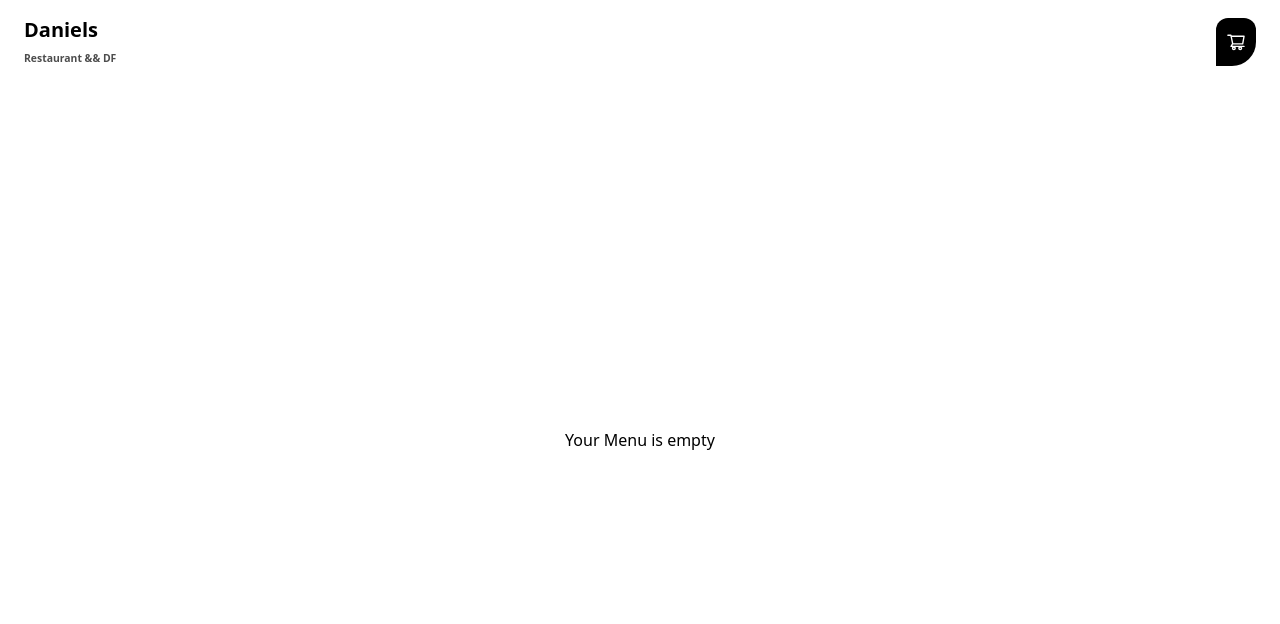
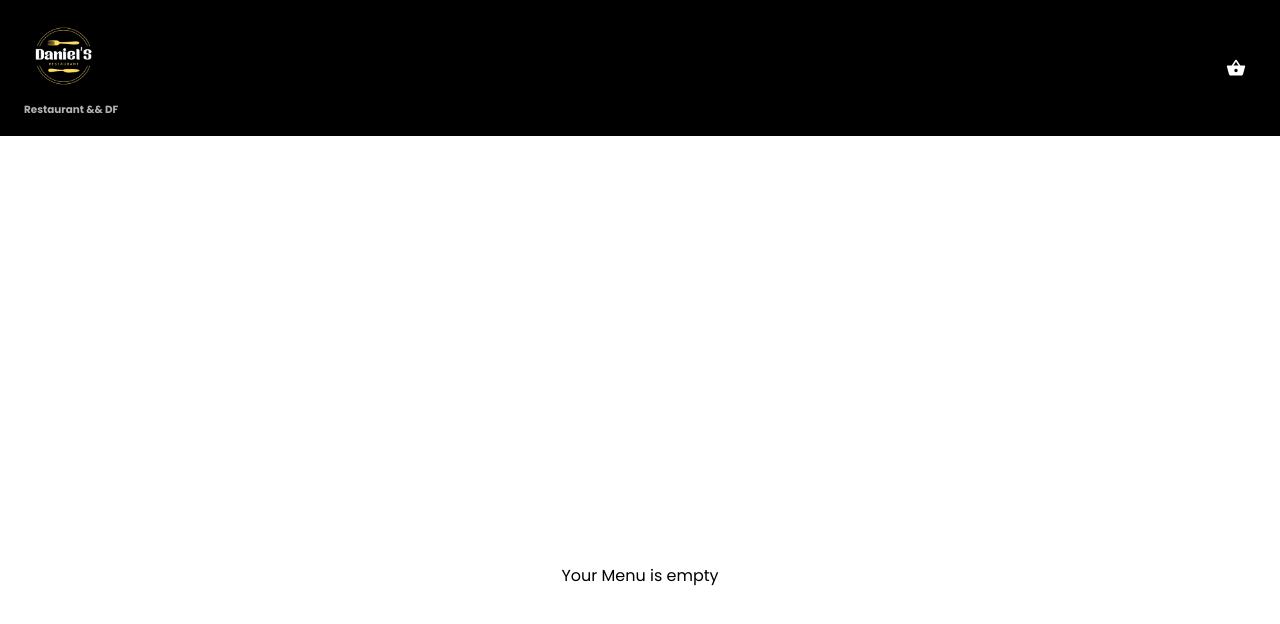
Before and after one commit to DanielFigueroaDuran/project_restaurant_moviles, a React (Vite) app: page /menu in a window 1280 px wide. Shown: the top 624 px of the page. Built offline with nearby package versions, Linux system fonts and the light colour scheme.

Commit message:
creando grupo de botones

```diff
--- /dev/null
+++ b/src/components/ButtonGroup.jsx
@@ -0,0 +1,63 @@
+import { useState } from "react";
+import { categories } from "../utils/data";
+import { IoFastFood } from "react-icons/io5";
+
+const ButtonGroup = () => {
+    const [filter, setFilter] = useState("chicken");
+    console.log(filter)
+
+
+    return (
+        <section className="w-full my-6" id="menu">
+            <div className="w-full flex flex-col items-center justify-center">
+                <p className="text-2xl font-semibold capitalize text-headingColor relative before:absolute before:rounded-lg before:content before:w-16 before:h-1 before:-bottom-2 before:left-0 before:bg-gradient-to-tr from-orange-400 to-orange-600 transition-all ease-in-out duration-100 mr-auto">
+                    Our Hot Dishes
+                </p>
+
+                <div className="w-full flex items-center justify-start lg:justify-center gap-8 py-6 overflow-x-scroll scrollbar-none border px-6 border-[blue]">
+                    {categories &&
+                        categories.map((category) => (
+                            <div
+
+                                key={category.id}
+                                className={`group ${filter === category.urlParamName ? "bg-cartNumBg" : "bg-card"
+                                    } w-24 min-w-[94px] h-28 cursor-pointer rounded-lg drop-shadow-xl flex flex-col gap-3 items-center justify-center hover:bg-cartNumBg`}
+                                onClick={() => setFilter(category.urlParamName)}
+                            >
+                                <div
+                                    className={`w-10 h-10 rounded-full shadow-lg ${filter === category.urlParamName
+                                        ? "bg-white"
+                                        : "bg-cartNumBg"
+                                        } group-hover:bg-white flex items-center justify-center`}
+                                >
+                                    <IoFastFood
+                                        className={`${filter === category.urlParamName
+                                            ? "text-textColor"
+                                            : "text-white"
+                                            } group-hover:text-textColor text-lg`}
+                                    />
+                                </div>
+                                <p
+                                    className={`text-sm ${filter === category.urlParamName
+                                        ? "text-white"
+                                        : "text-textColor"
+                                        } group-hover:text-white`}
+                                >
+                                    {category.name}
+                                </p>
+                            </div>
+                        ))}
+                </div>
+
+                {/* <div className="w-full">
+                    <RowContainer
+                        flag={false}
+                        data={foodItems?.filter((n) => n.category == filter)}
+                    />
+                </div> */}
+            </div>
+        </section>
+    )
+}
+
+export default ButtonGroup
--- a/src/components/Navbar.jsx
+++ b/src/components/Navbar.jsx
@@ -1,31 +1,29 @@
-import { useContext, useEffect, useState } from 'react'
-import { AiOutlineShoppingCart } from "react-icons/ai";
+import { useContext } from 'react'
+//import { AiOutlineShoppingCart } from "react-icons/ai";
 import { Link } from 'react-router-dom';
 import { RestaurantContext } from './context/Context';
+import logo from "../assets/logo/logoDaniel.jpg";
+import { MdShoppingBasket } from "react-icons/md";
 
 const Navbar = () => {
     const { menuQuantity } = useContext(RestaurantContext);
-    const [scroll, setScroll] = useState(false);
 
-    useEffect(() => {
-        window.addEventListener("scroll", () => {
-            setScroll(window.scrollY > 20);
-        });
-    }, []);
 
     return (
-        <div className={`${scroll ? 'bg-back shadow-sm' : ''} fixed top-0 left-0 w-full z-20`}>
-            <nav className='relattive ma-auto flex items-center justify-between py-4 p-6'>
+
+        <div>
+            <nav className='relattive ma-auto flex items-center justify-between py-4 p-6 bg-black'>
                 <div>
                     <Link to="/">
-                        <h4 className='text-xl font-semibold text-black'>Daniels</h4>
+                        <img className=" w-20 object-cover rounded-full
+                     " src={logo} alt="Logo" />
                     </Link>
 
-                    <span className='text-[0.65rem] font-bold opacity-70'>Restaurant && DF</span>
+                    <span className='text-[0.65rem] text-white font-bold opacity-70'>Restaurant && DF</span>
                 </div>
                 <Link to="/menu">
                     <div className='cursor-pointer flex items-center justify-center w-10 h-12 bg-black rounded-t-xl rounded-br-3xl relative'>
-                        <AiOutlineShoppingCart className='text-white text-xl' />
+                        <MdShoppingBasket className='text-white text-xl' />
                         {
                             menuQuantity > 0
                                 ? <div className='absolute bg-red-500 text-[0.65rem] w-4 h-4 right-1 top-2 flex items-center justify-center rounded-full text-white'
@@ -38,6 +36,7 @@ const Navbar = () => {
                 </Link>
             </nav>
         </div>
+
     )
 }
 
--- a/src/components/pages/HomePage.jsx
+++ b/src/components/pages/HomePage.jsx
@@ -2,16 +2,19 @@
 //import Contact from '../landingpage/Contact';
 //import Footer from '../landingpage/Footer';
 //import Home from '../landingpage/Home';
-import Menu from '../landingpage/Menu';
-import NavIcon from '../landingpage/NavIcon';
+//import Menu from '../landingpage/Menu';
+//import NavIcon from '../landingpage/NavIcon';
+
+import ButtonGroup from "../ButtonGroup"
 
 const HomePage = () => {
     return (
         <div className='font-poppins bg-back'>
-            <NavIcon />
+            <ButtonGroup />
+            {/* <NavIcon /> */}
             {/* <Home /> */}
             {/* <Abaut /> */}
-            <Menu />
+            {/* <Menu /> */}
             {/* <Contact /> */}
             {/* <Footer /> */}
 
--- a/src/index.css
+++ b/src/index.css
@@ -1,8 +1,25 @@
+@import url(https://fonts.googleapis.com/css?family=Poppins:100,100italic,200,200italic,300,300italic,regular,italic,500,500italic,600,600italic,700,700italic,800,800italic,900,900italic);
+
 @tailwind base;
 @tailwind components;
 @tailwind utilities;
 
-@layer base {
+
+body{
+   font-family: "Poppins", sans-serif;
+}
+
+html, body{
+    scroll-behavior: smooth;
+  overflow-x: hidden;
+}
+
+.section {
+    @apply container mx-auto pt-[2rem] lg:px-8 px-4
+  }
+
+
+/* @layer base {
   @font-face {
     font-family: "Poppins";
     src: url(./Fonts/Poppins-Regular.ttf);
@@ -13,13 +30,11 @@
   img {
     width: 100%;
   }
-  .section {
-    @apply container mx-auto pt-[8rem] lg:px-8 px-4
-  }
+
   .btn {
     @apply rounded-t-[1rem] rounded-bl-[1rem] bg-black p-4 flex items-center gap-4 text-white text-[0.85rem]
   }
-}
+} */
 
 /* @layer base {
   body {
--- a/src/utils/data.jsx
+++ b/src/utils/data.jsx
@@ -77,6 +77,25 @@ export const menus = [
     },
 ];
 
+export const categories = [
+    {
+        id: 1,
+        name: "Chicken",
+        urlParamName: "chicken",
+    },
+    {
+        id: 2,
+        name: "Curry",
+        urlParamName: "curry",
+    },
+    {
+        id: 3,
+        name: "Rice",
+        urlParamName: "rice",
+    },
+
+]
+
 export const footerSocials = [<BsFacebook />, <BsInstagram />, <BsTwitter />];
 export const footerContacts = [
     {
--- a/tailwind.config.js
+++ b/tailwind.config.js
@@ -4,8 +4,62 @@ export default {
     "./index.html",
     "./src/**/*.{js,ts,jsx,tsx}",
   ],
-  theme: {
-    extend: {},
+   theme: {
+    extend: {
+      width: {
+        150: "150px",
+        190: "190px",
+        225: "225px",
+        275: "275px",
+        300: "300px",
+        340: "340px",
+        350: "350px",
+        375: "375px",
+        460: "460px",
+        656: "656px",
+        880: "880px",
+        508: "508px",
+      },
+      height: {
+        80: "80px",
+        150: "150px",
+        225: "225px",
+        300: "300px",
+        340: "340px",
+        370: "370px",
+        420: "420px",
+        510: "510px",
+        600: "600px",
+        650: "650px",
+        685: "685px",
+        800: "800px",
+        "90vh": "90vh",
+      },
+      minWidth: {
+        210: "210px",
+        350: "350px",
+        620: "620px",
+      },
+      screens: {
+        sm: "640px",
+        md: "768px",
+        lg: "1024px",
+        xl: "1280px",
+        "2xl": "1536px",
+      },
+      colors: {
+        headingColor: "#2e2e2e",
+        textColor: "#515151",
+        cartNumBg: "#e80013",
+        primary: "#f5f3f3",
+        cardOverlay: "rgba(256,256,256,0.4)",
+        lighttextGray: "#9ca0ab",
+        card: "rgba(256,256,256,0.8)",
+        cartBg: "#282a2c",
+        cartItem: "#2e3033",
+        cartTotal: "#343739",
+      },
+    },
   },
   plugins: [],
 }
```
Also changed, not shown: src/assets/logo/logoDaniel.jpg (added), src/assets/logo/logoDaniel2.jpg (added).
